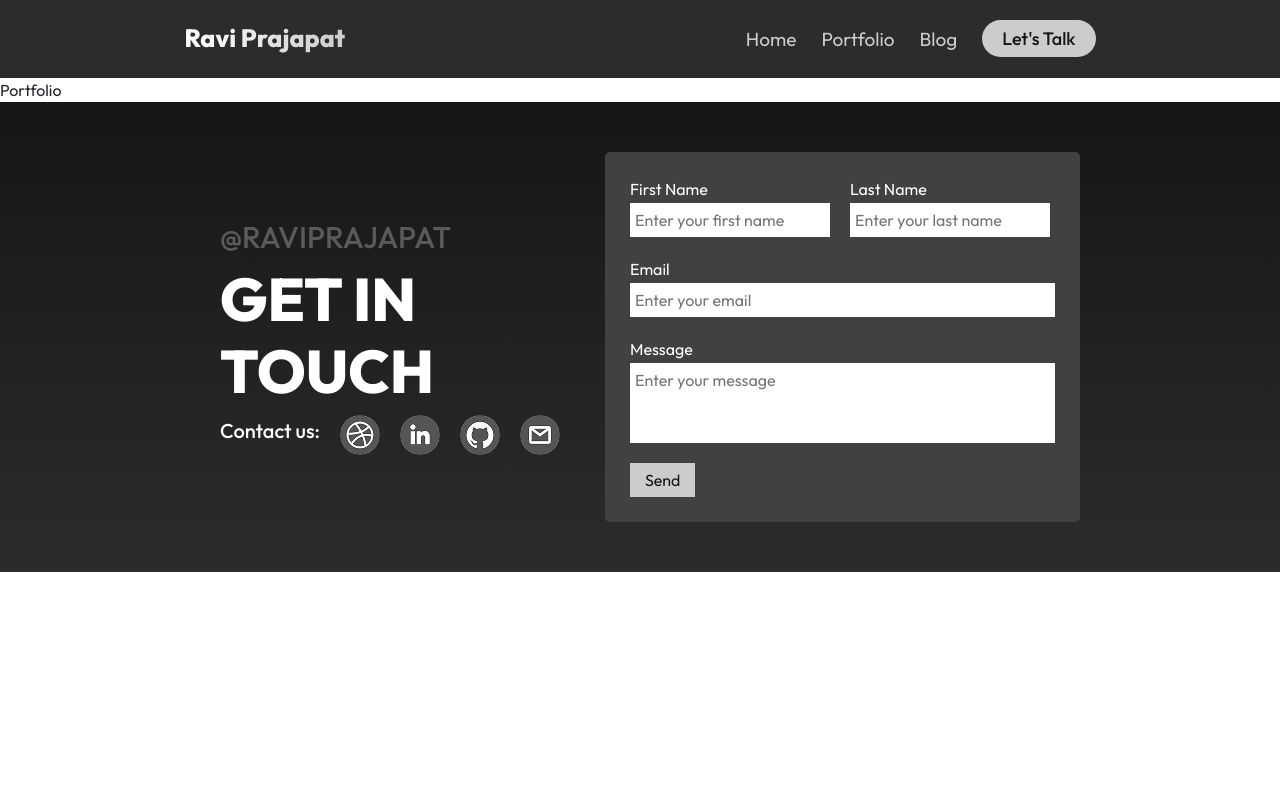
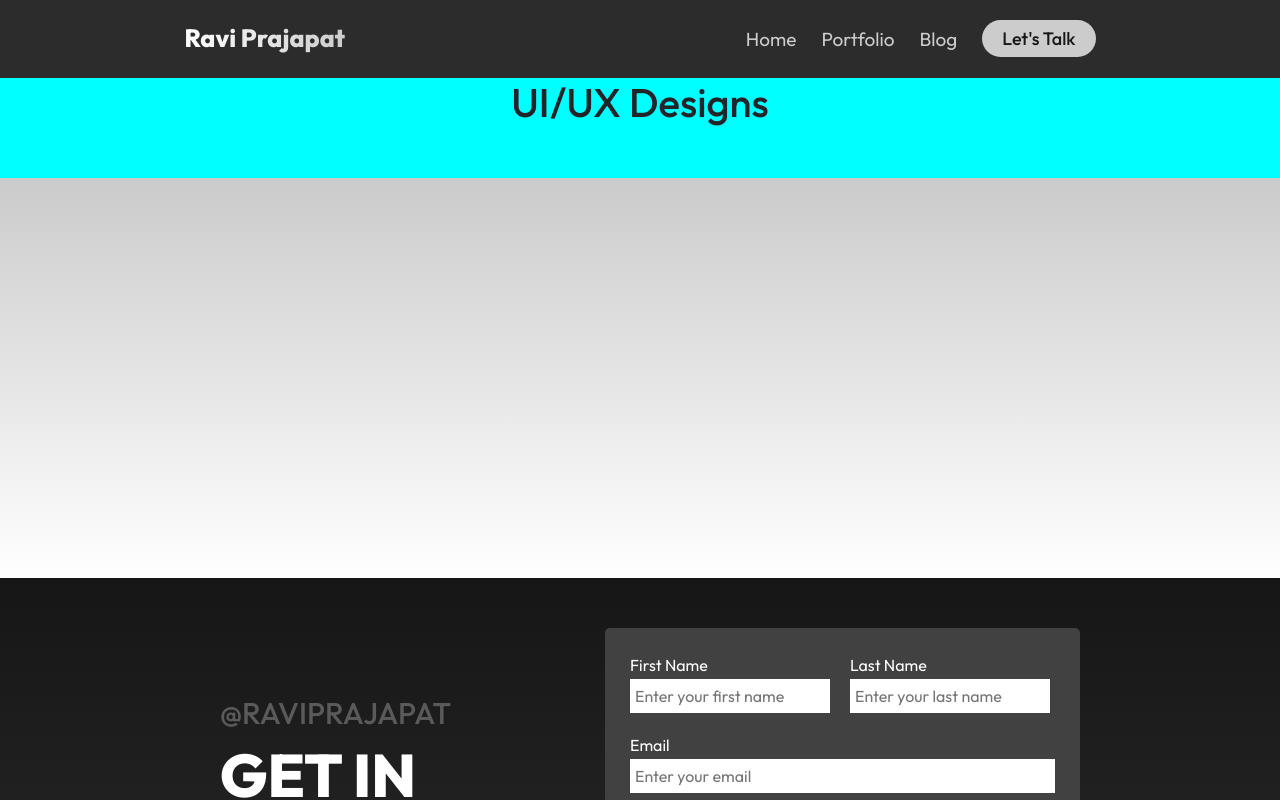
Before and after one commit to ravi2003prajapat/my-web, a React (Vite) app: page /portfolio in a window 1280 px wide. Shown: the top 800 px of the page. Built offline with nearby package versions, Linux system fonts and the light colour scheme.

Commit message:
Initial commit

```diff
--- a/src/assets/Components/Home.jsx
+++ b/src/assets/Components/Home.jsx
@@ -128,7 +128,7 @@ const certificates = [
 const Home = () => {
   const [openIndex, setOpenIndex] = useState(null);
 
-  const [activeImage, setActiveImage] = useState(null);
+
 
   return (
     <>
--- a/src/assets/Components/Portfolio.jsx
+++ b/src/assets/Components/Portfolio.jsx
@@ -1,8 +1,14 @@
 import React from 'react'
+import styles from "./Portfolio.module.css"
 
 const Portfolio = () => {
   return (
-    <div>Portfolio</div>
+    <div className={styles.portfolio}>
+      <div className={styles.uicontainer}>
+         <h1>UI/UX Designs</h1>
+
+      </div>
+    </div>
   )
 }
 
--- /dev/null
+++ b/src/assets/Components/Portfolio.module.css
@@ -0,0 +1,13 @@
+.portfolio {
+  width: 100%;
+  height: 500px;
+  background: linear-gradient(180deg, #bebebe, #ffffff);
+}
+.uicontainer{
+    display: flex;
+    flex-direction: column;
+    width: 100%;
+    height: 100px;
+    background-color: aqua;
+    align-items: center;
+}
```
